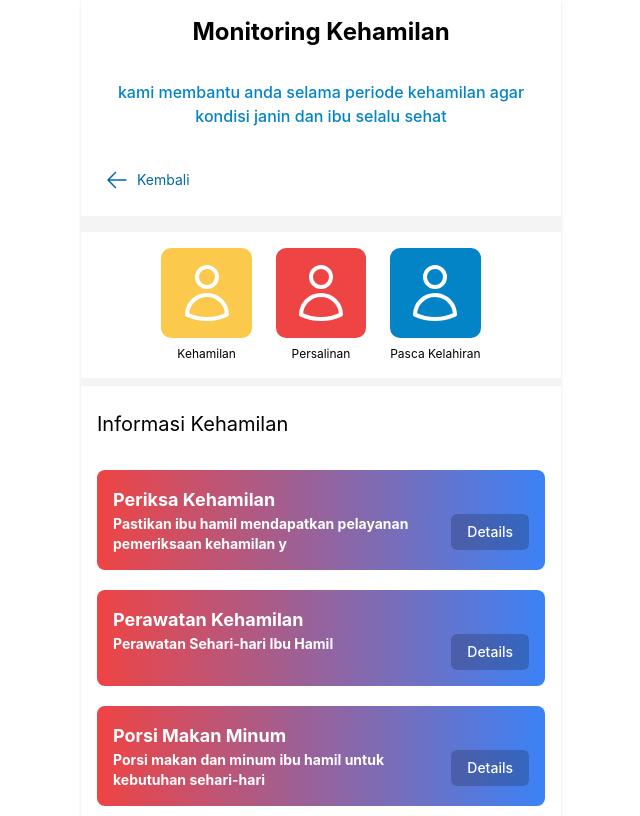
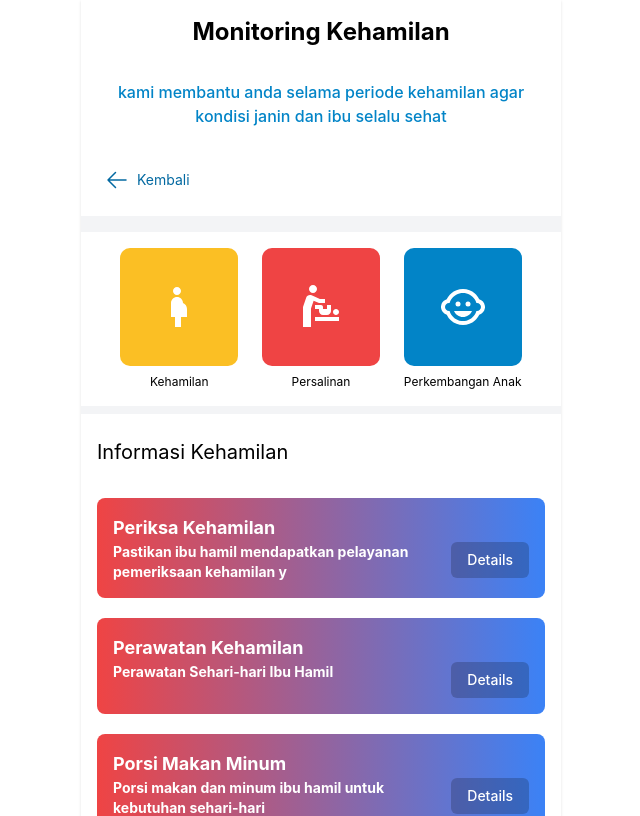
Before and after one commit to fikrianggara/kia-react, a React (Vite) app: page /ibu-anak in a window 1280 px wide. Shown: the top 816 px of the page, without its empty margins (319-959 px from the left). Built offline with nearby package versions, Linux system fonts and the light colour scheme.

Commit message:
menu svg icons

```diff
--- a/src/pages/ibu-anak/index.jsx
+++ b/src/pages/ibu-anak/index.jsx
@@ -31,19 +31,31 @@ export const MenuIbuAnak = ({ data }) => {
       <main className="mt-4 bg-white h-fit space-y-10 flex">
         <section className="grid grid-cols-3 gap-6 m-auto h-fit p-4 ">
           <Link to={`/ibu-anak/kehamilan/${user?.id ? user.id : ""}`}>
-            <MenuItem title="Kehamilan" className="bg-amber-400 animate-pulse">
-              <UserIcon className="w-8 h-8 md:w-16 md:h-16" />
+            <MenuItem title="Kehamilan" className="bg-amber-400 hover:bg-amber-500 transition-all duration-150">
+              <div className="h-8 w-8 md:w-12 md:h-12">
+                <svg xmlns="http://www.w3.org/2000/svg" viewBox="0 0 24 24" height="100%" fill="#FFFFFF">
+                  <path d="M0 0h24v24H0z" fill="none" />
+                  <path d="M9 4c0-1.11.89-2 2-2s2 .89 2 2-.89 2-2 2-2-.89-2-2zm7 9c-.01-1.34-.83-2.51-2-3 0-1.66-1.34-3-3-3s-3 1.34-3 3v7h2v5h3v-5h3v-4z" />
+                </svg>
+              </div>
             </MenuItem>
           </Link>
           <Link to={`/ibu-anak/persalinan/${user?.id ? user.id : ""}`}>
-            <MenuItem title="Persalinan" className="bg-red-500">
-              <UserIcon className="w-8 h-8 md:w-16 md:h-16" />
-
+            <MenuItem title="Persalinan" className="bg-red-500 hover:bg-red-600 transition-all duration-150">
+              <div className="h-8 w-8 md:w-12 md:h-12">
+                <svg xmlns="http://www.w3.org/2000/svg" viewBox="0 0 24 24" height="100%" fill="#FFFFFF">
+                  <g><rect fill="none" height="24" width="24" /><path d="M14,8v2h-3L8.31,8.82L7,12.75V22H3V12l1.58-4.63C4.96,6.25,6.22,5.69,7.3,6.18l4.15,1.83L14,8z M8,1C6.9,1,6,1.9,6,3 s0.9,2,2,2s2-0.9,2-2S9.1,1,8,1z M9,19h12v-2H9V19z M19.5,16c0.83,0,1.5-0.67,1.5-1.5c0-0.83-0.67-1.5-1.5-1.5S18,13.67,18,14.5 C18,15.33,18.67,16,19.5,16z M13,12c0-0.55-0.45-1-1-1H9v2h2v1c0,1.1,0.9,2,2,2h2c1.1,0,2-0.9,2-2v-3h-2v2h-2V12z" /></g>
+                </svg>
+              </div>
             </MenuItem>
           </Link>
           <Link to="/ibu-anak">
-            <MenuItem title="Pasca Kelahiran" className="bg-sky-600">
-              <UserIcon className="w-8 h-8 md:w-16 md:h-16" />
+            <MenuItem title="Perkembangan Anak" className="bg-sky-600 hover:bg-sky-500 transition-all duration-150">
+              <div className="h-8 w-8 md:w-12 md:h-12">
+                <svg xmlns="http://www.w3.org/2000/svg" viewBox="0 0 24 24" height="100%" fill="#FFFFFF">
+                  <path d="M0 0h24v24H0V0z" fill="none" /><circle cx="14.5" cy="10.5" r="1.25" /><circle cx="9.5" cy="10.5" r="1.25" /><path d="M22.94 11.34c-.25-1.51-1.36-2.74-2.81-3.17-.53-1.12-1.28-2.1-2.19-2.91C16.36 3.85 14.28 3 12 3s-4.36.85-5.94 2.26c-.92.81-1.67 1.8-2.19 2.91-1.45.43-2.56 1.65-2.81 3.17-.04.21-.06.43-.06.66 0 .23.02.45.06.66.25 1.51 1.36 2.74 2.81 3.17.52 1.11 1.27 2.09 2.17 2.89C7.62 20.14 9.71 21 12 21s4.38-.86 5.97-2.28c.9-.8 1.65-1.79 2.17-2.89 1.44-.43 2.55-1.65 2.8-3.17.04-.21.06-.43.06-.66 0-.23-.02-.45-.06-.66zM19 14c-.1 0-.19-.02-.29-.03-.2.67-.49 1.29-.86 1.86C16.6 17.74 14.45 19 12 19s-4.6-1.26-5.85-3.17c-.37-.57-.66-1.19-.86-1.86-.1.01-.19.03-.29.03-1.1 0-2-.9-2-2s.9-2 2-2c.1 0 .19.02.29.03.2-.67.49-1.29.86-1.86C7.4 6.26 9.55 5 12 5s4.6 1.26 5.85 3.17c.37.57.66 1.19.86 1.86.1-.01.19-.03.29-.03 1.1 0 2 .9 2 2s-.9 2-2 2zm-7 3c2.01 0 3.74-1.23 4.5-3h-9c.76 1.77 2.49 3 4.5 3z" />
+                </svg>
+              </div>
             </MenuItem>
           </Link>
         </section>
```
